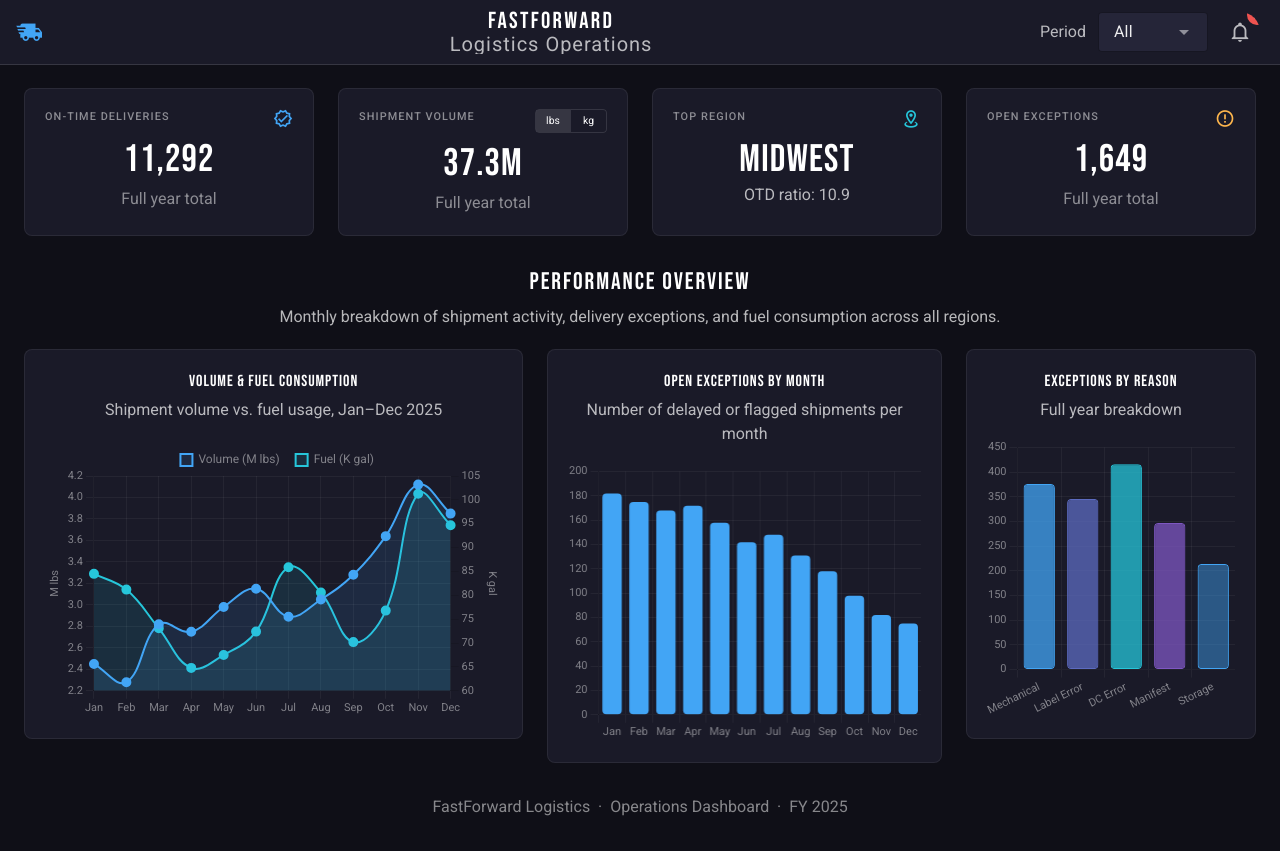
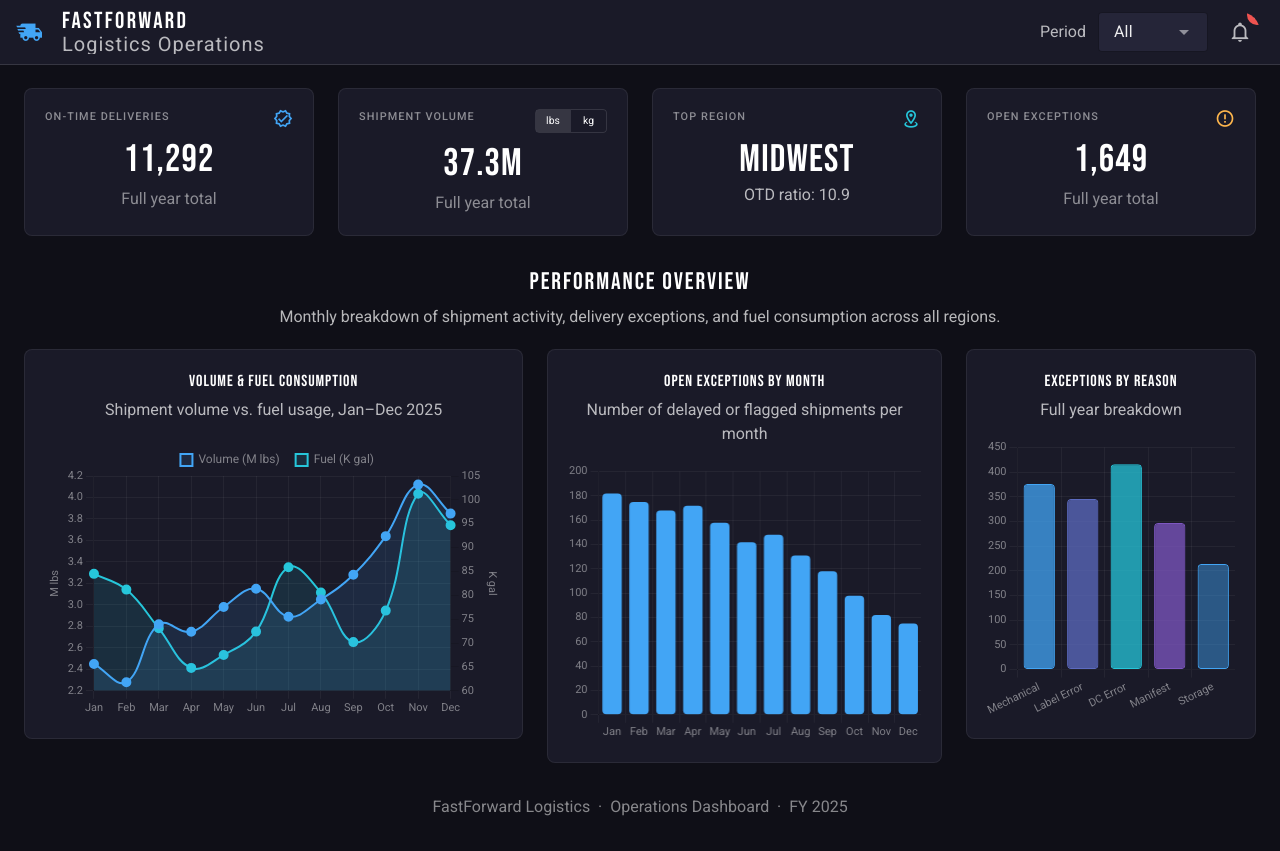
Before and after one commit to IntangibleFancy/fast-forward, a Vue app: page / in a window 1280 px wide. Built offline with nearby package versions, Linux system fonts and the light colour scheme.

Commit message:
Fixed app bar alignment

```diff
--- a/src/App.vue
+++ b/src/App.vue
@@ -729,6 +729,12 @@ const barReasonOptions: ChartOptions<'bar'> = {
   padding-left: 8px;
 }
 
+:deep(.v-toolbar-title__placeholder) {
+  display: flex;
+  align-items: flex-start;
+  text-align: left;
+}
+
 :deep(.v-app-bar .v-select__selection-text) {
   color: rgba(255, 255, 255, 0.92) !important;
 }
```
